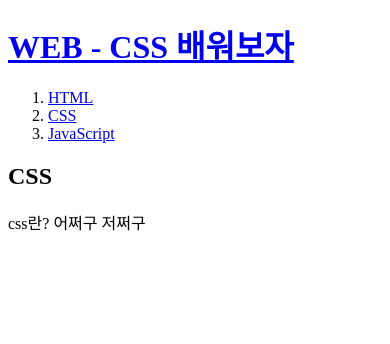
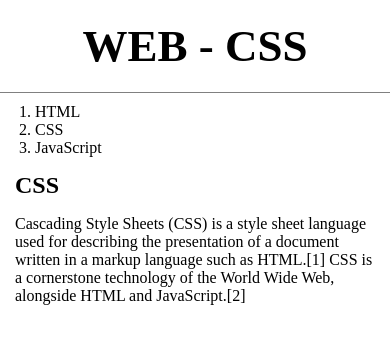
Before and after one commit to 17elarg/web1, a plain HTML site: page 2.html in a window 390 px wide. Drawn offline with Linux system fonts and the light colour scheme.

Commit message:
CSS까지 수강 완료!

```diff
--- a/2.html
+++ b/2.html
@@ -3,15 +3,23 @@
 <head>
   <title>아린 WEB - CSS</title>
   <meta charset="utf-8">
+  <link rel="stylesheet" href="style.css">
 </head>
 <body>
-  <h1><a href="index.html">WEB - CSS 배워보자</a></h1>
+  <h1><a href="index.html">WEB - CSS</a></h1>
+
+  <div id="grid">
       <ol>
         <li><a href="1.html">HTML</a></li>
         <li><a href="2.html">CSS</a></li>
         <li><a href="3.html">JavaScript</a></li>
       </ol>
+
+    <div id="article">
       <h2>CSS</h2>
-<p>css란? 어쩌구 저쩌구</p>
+      <p>Cascading Style Sheets (CSS) is a style sheet language used for describing the presentation of a document written in a markup language such as HTML.[1] CSS is a cornerstone technology of the World Wide Web, alongside HTML and JavaScript.[2]</p>
+    </div>
+</div>
+
 </body>
 </html>
--- /dev/null
+++ b/style.css
@@ -0,0 +1,46 @@
+body{
+  margin: 0;
+}
+a {
+  color: black;
+  text-decoration: none;
+}
+h1 {
+  font-size:45px;
+  text-align: center;
+  border-bottom:1px solid gray;
+  margin: 0;
+  padding: 20px;
+}
+h2{
+  padding-top:9px;
+  margin:0;
+}
+#grid ol {
+  border-right: 1px solid gray;
+  width: 100px;
+  margin:0;
+  padding-left:35px;
+  padding-top:10px;
+}
+#grid{
+  display: grid;
+  grid-template-columns: 150px 1fr;
+}
+#grid #article{
+  padding-right:10px;
+}
+@media(max-width:500px){
+  #grid{
+    display: block;
+  }
+  #grid ol {
+    border-right:none;
+  }
+  h2{
+    padding-top:0;
+    margin:15px;
+}
+  p{
+    margin-left:15px;
+  }
```
Also changed, not shown: box.html (added, +19 -0 lines), grid.html (added, +23 -0 lines), index.html (+6 -3 lines), mediaquery.html (added, +23 -0 lines), 1 other file. Lines whose indentation alone changed are shown as unchanged.
